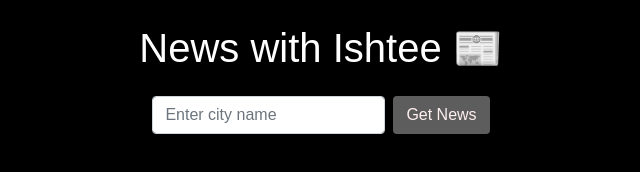
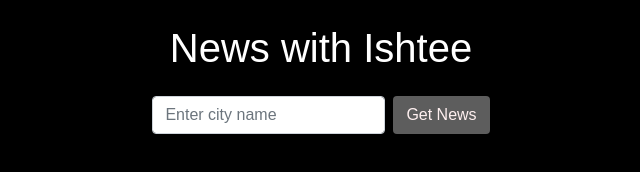
Before and after one commit to Ishteee/news-with-ishtee, a website: page public/index.html in a window 1280 px wide. Shown: the whole page, without its empty margins (319-959 px from the left). Drawn offline with nearby package versions, Linux system fonts and the light colour scheme.

Commit message:
latest commit

```diff
--- a/public/index.html
+++ b/public/index.html
@@ -48,7 +48,7 @@
 </head>
 <body>
     <div class="container text-center">
-        <h1 class="my-4">News with Ishtee 📰</h1>
+        <h1 class="my-4">News with Ishtee</h1>
         <form id="cityForm" class="form-inline justify-content-center">
             <input type="text" id="city" class="form-control mb-2 mr-sm-2" placeholder="Enter city name">
             <button type="submit" class="btn btn-custom mb-2">Get News</button>
```
